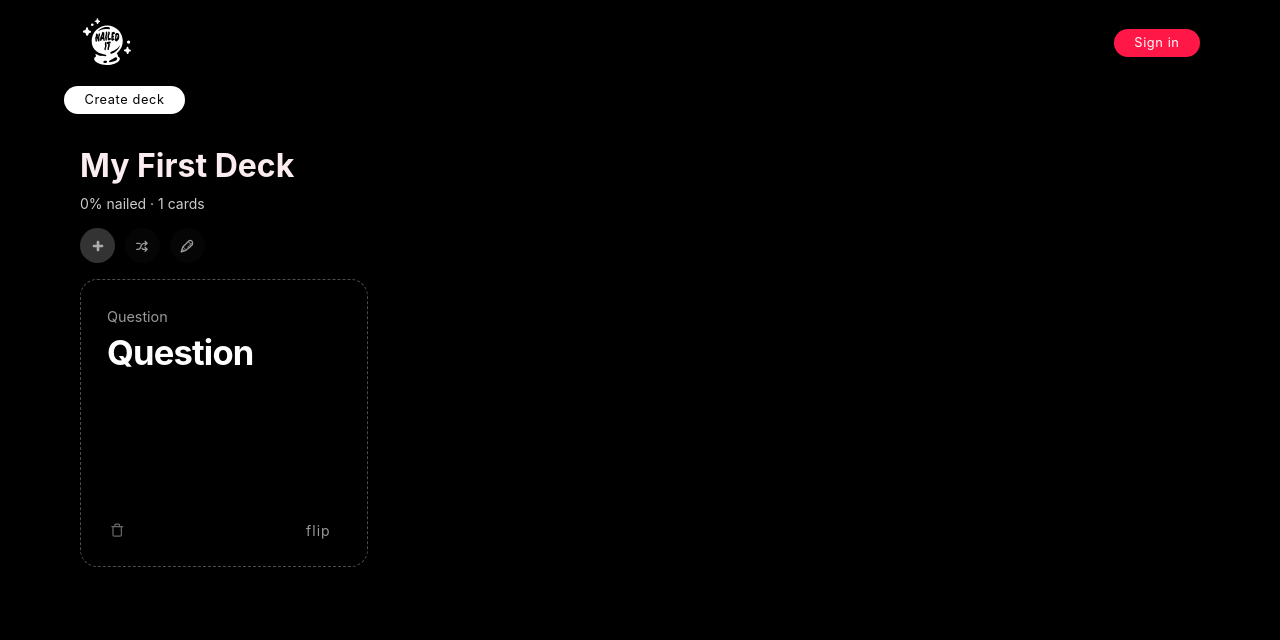
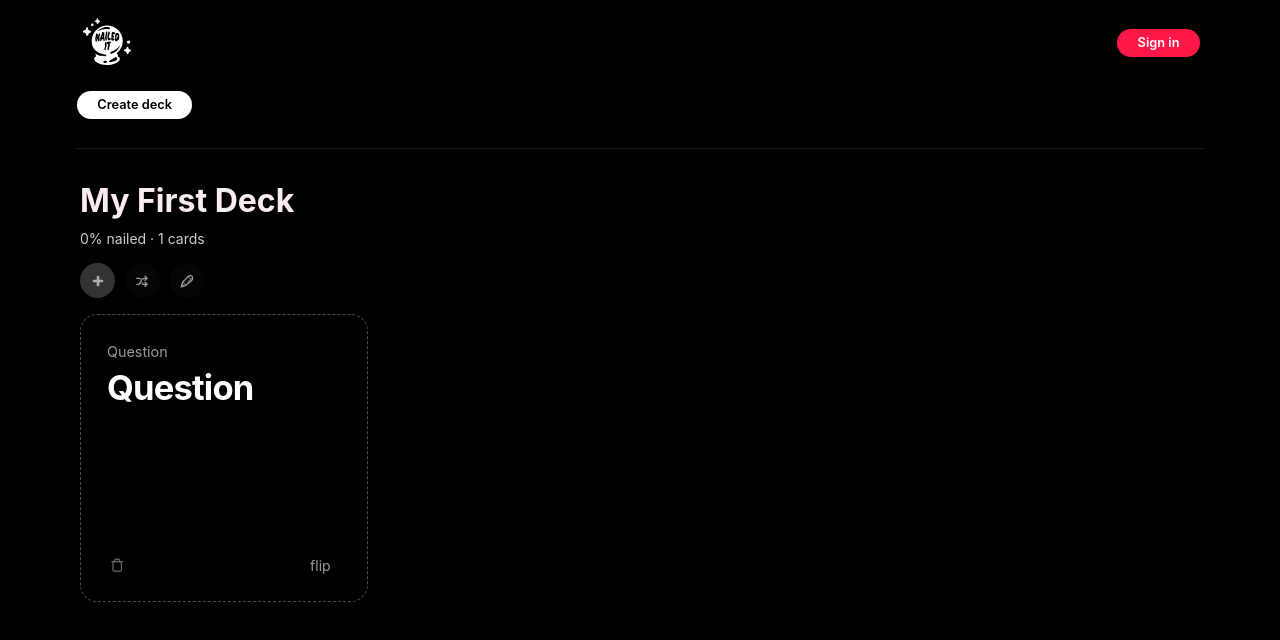
Before and after one commit to evilpaper/nailed-it, a React (Create React App) app: page / in a window 1280 px wide. Shown: the top 640 px of the page. Built offline with nearby package versions, Linux system fonts and the light colour scheme.

Commit message:
Update create deck button style, add dividers between decks

```diff
--- a/src/components/App.js
+++ b/src/components/App.js
@@ -100,6 +100,7 @@ export default function App() {
       <button className="add-deck" onClick={addDeck}>
         Create deck
       </button>
+
       <Decks
         decks={decks}
         addCardToDeck={addCardToDeck}
--- a/src/components/Card/styles.css
+++ b/src/components/Card/styles.css
@@ -102,7 +102,6 @@
   margin: 0;
   border: none;
   color: rgba(255, 255, 255, 0.6);
-  letter-spacing: 1px;
 }
 
 .card__flip:hover {
--- a/src/components/Deck/Deck.jsx
+++ b/src/components/Deck/Deck.jsx
@@ -52,6 +52,7 @@ export default function Deck({
 
   return (
     <div className="deck">
+      <div className="divider"></div>
       <input
         type="text"
         name="deck-name"
--- a/src/components/app.css
+++ b/src/components/app.css
@@ -46,10 +46,11 @@ h2 {
 }
 
 .divider {
-  background-color: gainsboro;
-  width: 100%;
+  background-color: rgba(255, 255, 255, 0.1);
+  width: 98%;
   height: 1px;
-  margin-top: 1em;
+  margin-left: auto;
+  margin-right: auto;
   margin-bottom: 1em;
 }
 
@@ -61,7 +62,7 @@ h2 {
   background-color: #ff1747;
   border: none;
   color: white;
-  letter-spacing: 0.6px;
+  font-weight: 600;
 }
 
 .add-deck {
@@ -72,7 +73,10 @@ h2 {
   background-color: white;
   border: none;
   color: black;
-  letter-spacing: 0.6px;
+  font-weight: 600;
+  margin-left: 1em;
+  margin-bottom: 1em;
+  margin-top: 0.4em;
 }
 
 @media (max-width: 599px) {
```
